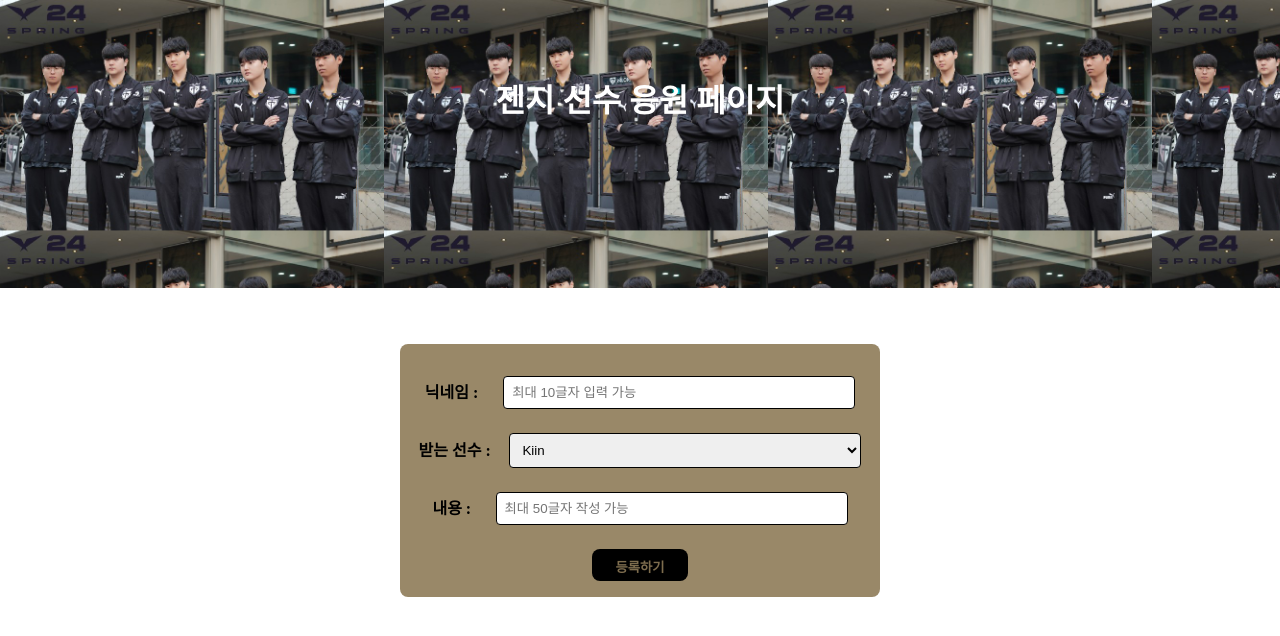
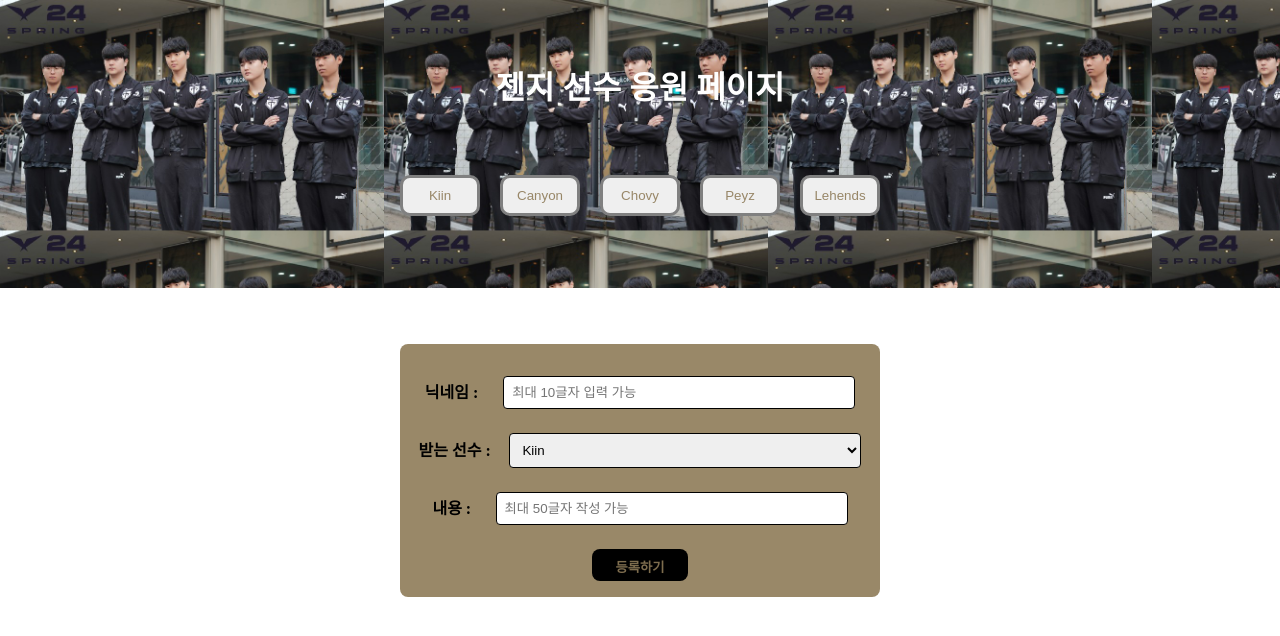
Before and after one commit to chomusuke9072/fanletter, a React (Create React App) app: page / in a window 1280 px wide. Shown: the top 636 px of the page. Built offline with nearby package versions, Linux system fonts and the light colour scheme.

Commit message:
Layout 버튼 추가

```diff
--- a/src/components/Layout.jsx
+++ b/src/components/Layout.jsx
@@ -1,5 +1,5 @@
 import styled from "styled-components";
-// import PlayerButton from "../PlayerButton";
+import PlayerButton from "./PlayerButton";
 
 const imagePath = "/images/Gen.jpg";
 
@@ -25,7 +25,9 @@
   return (
     <StyledLayout>
       <StyledHeader>젠지 선수 응원 페이지</StyledHeader>
-      <nav>{/* <PlayerButton /> */}</nav>
+      <nav>
+        <PlayerButton />
+      </nav>
     </StyledLayout>
   );
 };
--- /dev/null
+++ b/src/components/PlayerButton.jsx
@@ -0,0 +1,34 @@
+import { StyledButton, StyledDiv } from "./PlayerButton.styled";
+
+function PlayerButton() {
+  const players = [
+    {
+      id: 1,
+      name: "Kiin",
+    },
+    {
+      id: 2,
+      name: "Canyon",
+    },
+    {
+      id: 3,
+      name: "Chovy",
+    },
+    {
+      id: 4,
+      name: "Peyz",
+    },
+    {
+      id: 5,
+      name: "Lehends",
+    },
+  ];
+
+  const playerButtons = players.map((item) => {
+    return <StyledButton key={item.id}>{item.name}</StyledButton>;
+  });
+
+  return <StyledDiv>{playerButtons}</StyledDiv>;
+}
+
+export default PlayerButton;
--- /dev/null
+++ b/src/components/PlayerButton.styled.jsx
@@ -0,0 +1,14 @@
+import styled from "styled-components";
+
+export const StyledButton = styled.button`
+  padding: 10px;
+  width: 80px;
+  border: 3px solid gray;
+  border-radius: 10px;
+  color: #8d7a57e4;
+`;
+
+export const StyledDiv = styled.div`
+  display: flex;
+  gap: 20px;
+`;
```
